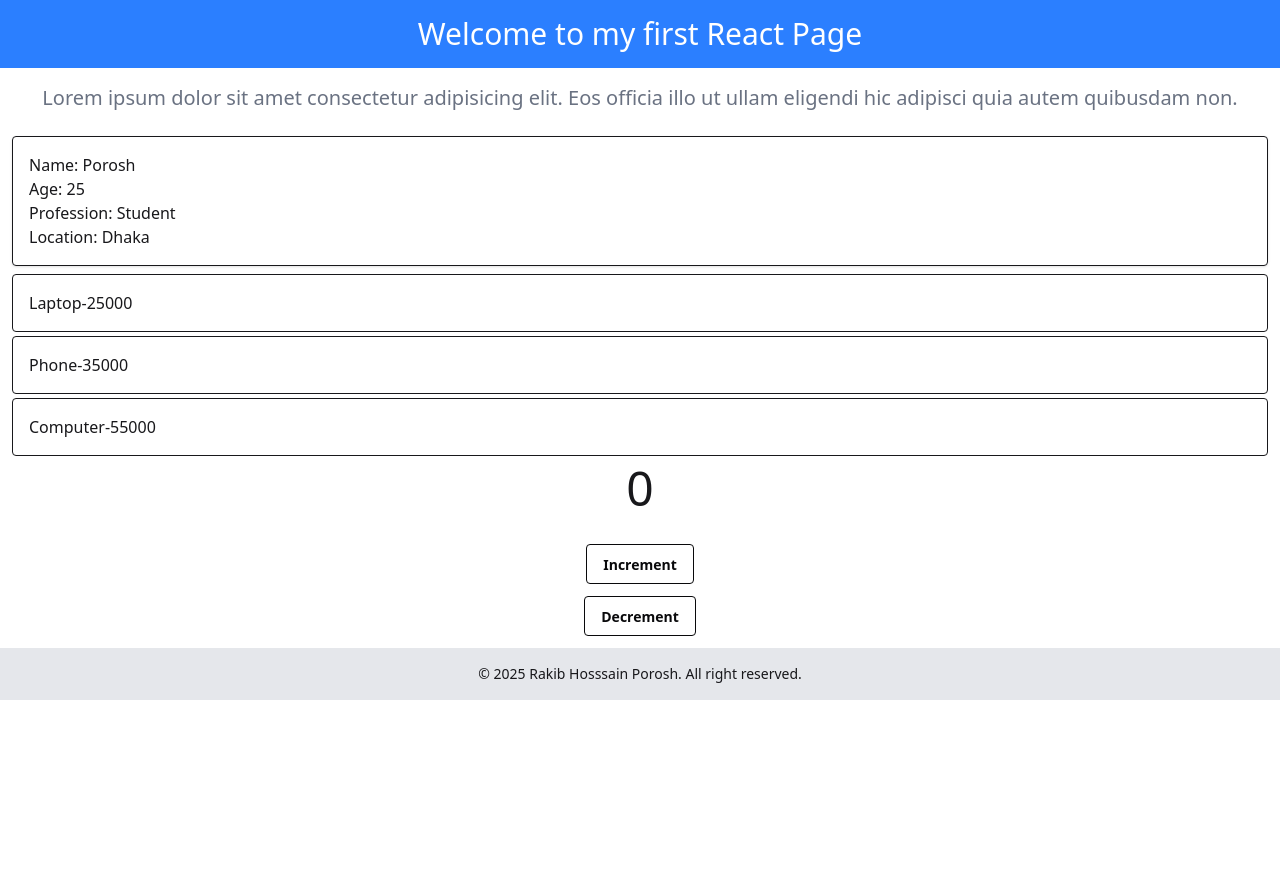
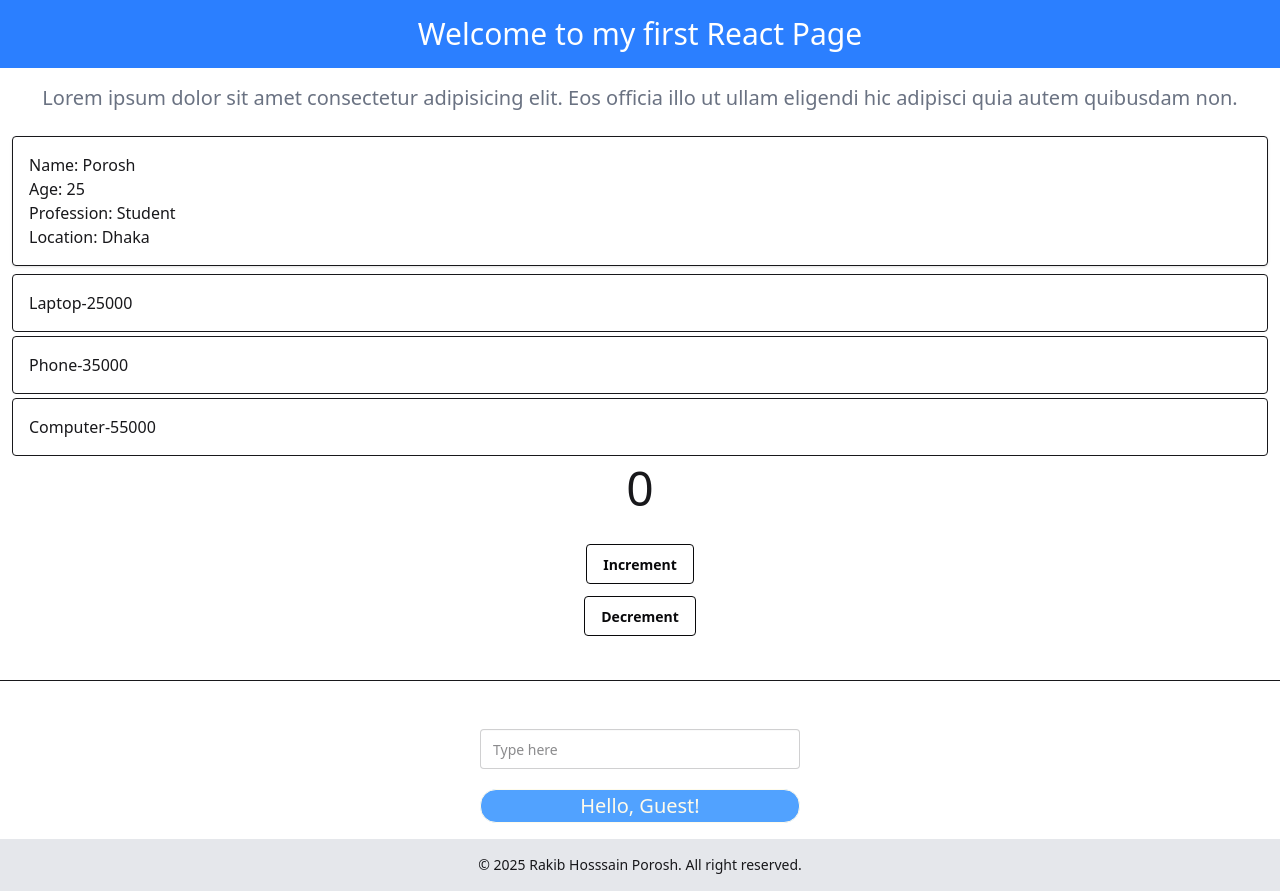
Before and after one commit to rakibhossainporosh/React-basics-props-components, a React (Vite) app: page / in a window 1280 px wide. Before the commit the page ends 800 px from the top, so only its background shows below. Built offline with nearby package versions, Linux system fonts and the light colour scheme.

Commit message:
Added state management with counter and input components

```diff
--- a/src/App.jsx
+++ b/src/App.jsx
@@ -5,6 +5,7 @@ import Footer from './components/Footer'
 import UserCard from './components/UserCard'
 import ProductList from './components/ProductList'
 import Counter from './components/Counter'
+import NameInput from './components/NameInput'
 
 const App = () => {
   const product=[
@@ -19,6 +20,7 @@ const App = () => {
     <UserCard name="Porosh" age="25" profession="Student" location="Dhaka"/>
     <ProductList items={product}/>
     <Counter/>
+    <NameInput/>
     <Footer/>
     </>
   )
--- /dev/null
+++ b/src/components/NameInput.jsx
@@ -0,0 +1,16 @@
+import React, { useState } from 'react'
+
+const NameInput = () => {
+    const [name, setName]=useState("")
+  return (
+    <>
+    <hr className='my-8'/>
+        <div className='p-4 text-center'>
+            <input type="text" placeholder="Type here" className="input" onChange={(e)=>setName(e.target.value)}/>
+            <p className='mt-5 border rounded-2xl w-80 mx-auto bg-blue-400 text-xl text-amber-50 py-0.5'>Hello, {name || "Guest"}!</p>
+        </div>
+    </>
+  )
+}
+
+export default NameInput
```
